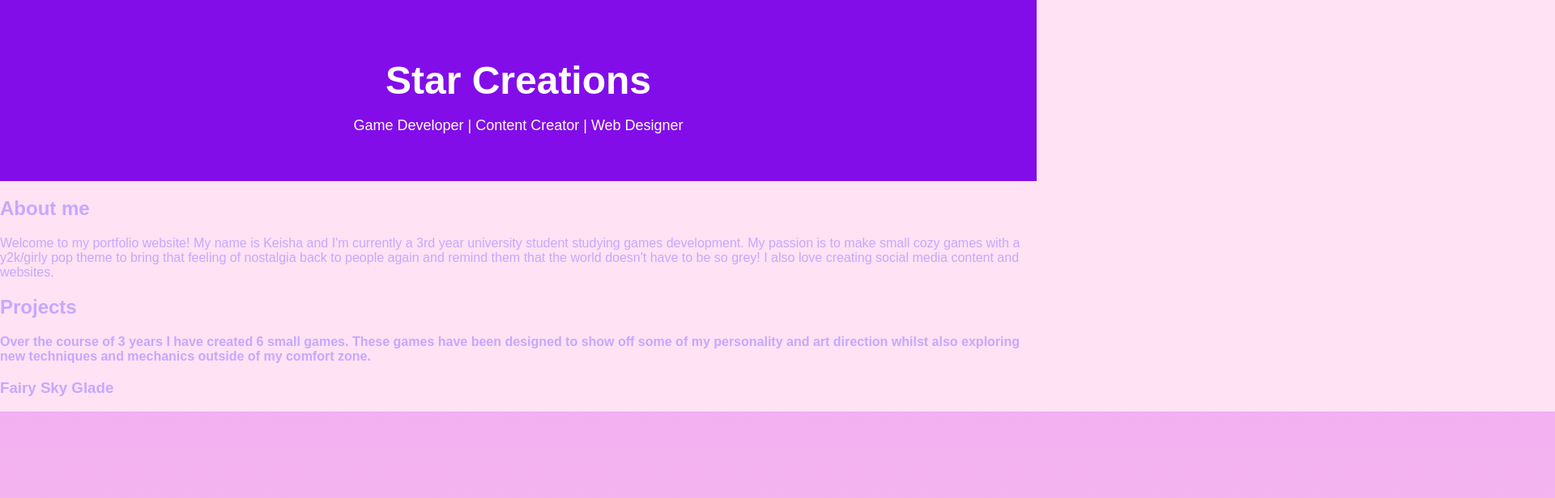
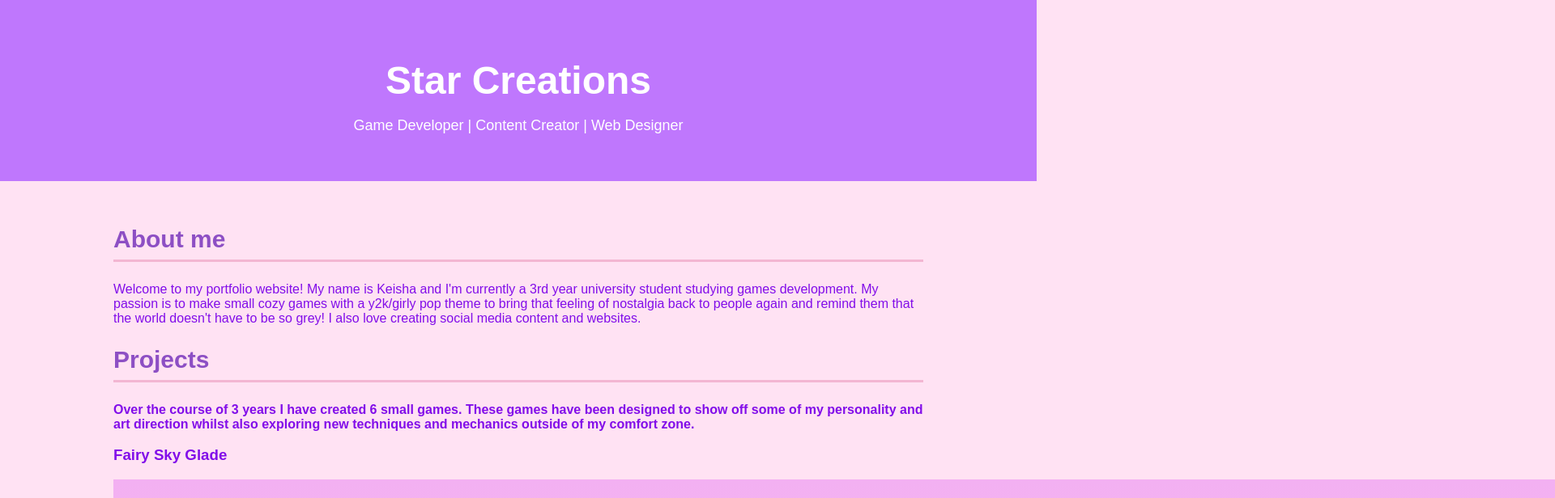
Before and after one commit to kdogz9/PortfolioWebsite, a plain HTML site: page index.html in a window 1280 px wide. Shown: the top 616 px of the page at 81% size, 1920 px wide, since content can reach past the window. Drawn offline with Linux system fonts and the light colour scheme.

Commit message:
updated CSS

```diff
--- a/style.css
+++ b/style.css
@@ -1,12 +1,12 @@
 body {
     background-color: #ffe2f3;
-    color: #c6a8ff;
+    color: #820de9;
     font-family: Arial, sans-serif;
     margin: 0;
 }
 
 header {
-    background-color: #820de9;
+    background-color: #bf77fd;
     text-align: center;
     padding: 40px 20px;
 }
@@ -21,3 +21,16 @@ header p {
     color: white;
     font-size: 18px;
 }
+
+main {
+    max-width: 1000px;
+    margin: 0 auto;
+    padding: 30px 20px;
+}
+
+h2 {
+    color: #8d4fc4;
+    font-size: 30px;
+    border-bottom: 3px solid #f3b6d2;
+    padding-bottom: 8px;
+}
```
